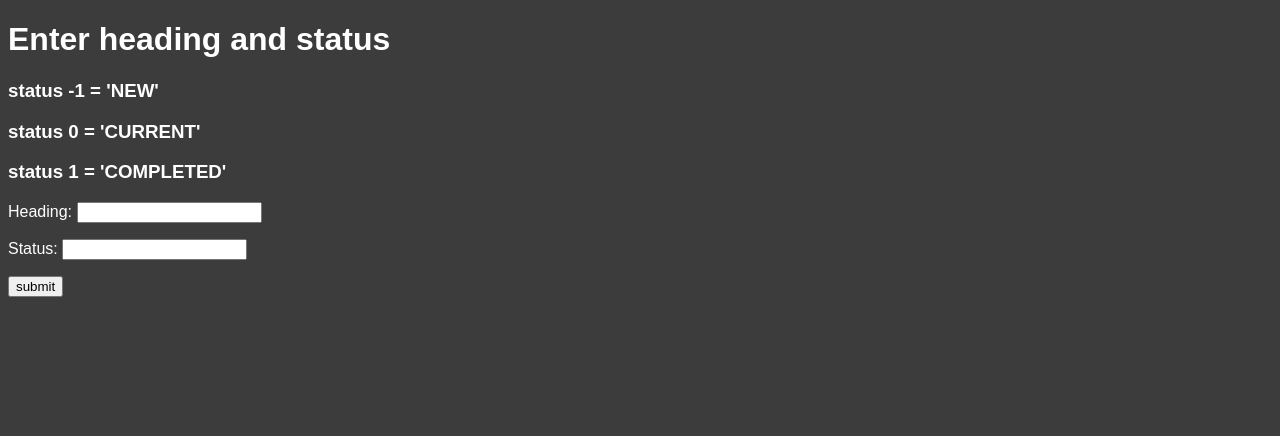
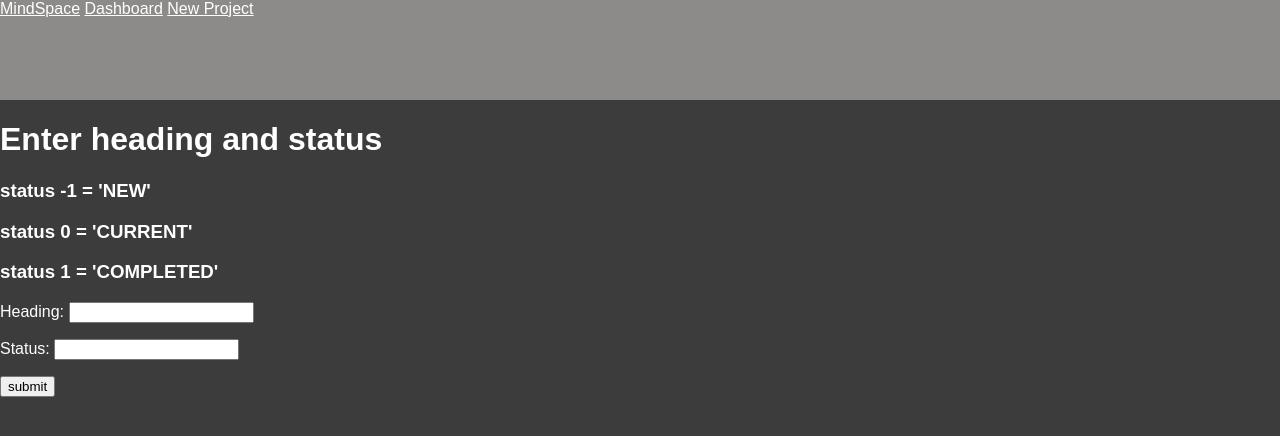
Before and after one commit to mranish592/MINDSPACE, a Django app: page /create/ in a window 1280 px wide. Shown: the top 436 px of the page. Run offline with Django 3.2, Linux system fonts and the light colour scheme.

Commit message:
minor css changes

```diff
--- a/mindspace_website/static/css/styles.css
+++ b/mindspace_website/static/css/styles.css
@@ -1,9 +1,30 @@
+:root{
+  --dark-grey: #3C3C3C;
+  --light-grey: #8D8A8A;
+  --green: #00D090;
+  --pink: #00D090;
+}
+img {
+  max-width:300px;
+  height:auto;
+  padding: 10px;
+}
+
 body{
   font-family: arial;
-  background-color: #3C3C3C;
+  background-color: var(--dark-grey);
   color: white;
+  margin: 0;
+
 }
 
 a{
   color: white;
 }
+
+.navbar{
+  background: var(--light-grey);
+  top: 0; /* Position the navbar at the top of the page */
+  width: 100%; /* Full width */
+  height: 100px;
+}
--- a/mindspace_website/templates/mindspace_app/base.html
+++ b/mindspace_website/templates/mindspace_app/base.html
@@ -8,6 +8,12 @@
     <title></title>
   </head>
   <body>
+    <div class="navbar">
+      <a href="{% url 'mindspace_app:index' %}"> MindSpace</a>
+      <a href="{% url 'mindspace_app:index' %}">Dashboard</a>
+      <a href="{% url 'mindspace_app:create' %}">New Project</a>
+    </div>
+
     {% block body_block %}
 
     {% endblock %}
```
Also changed, not shown: mindspace_website/static/images/MindSpace_logo.png (added).
